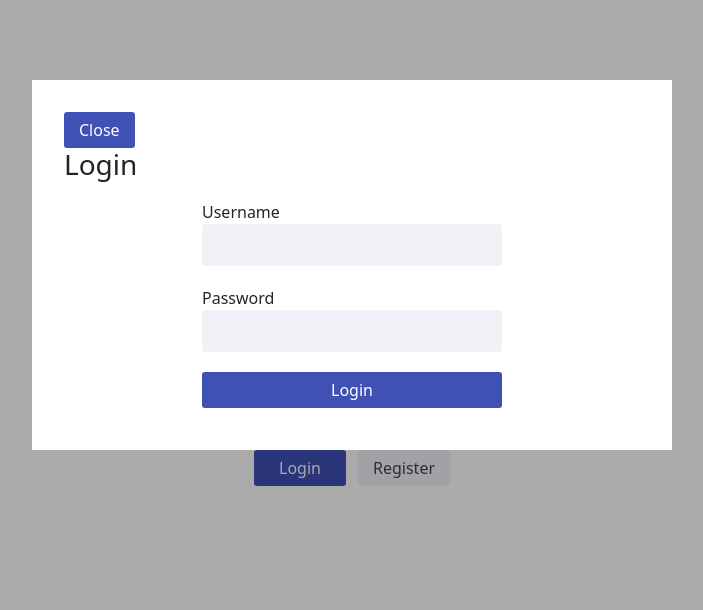
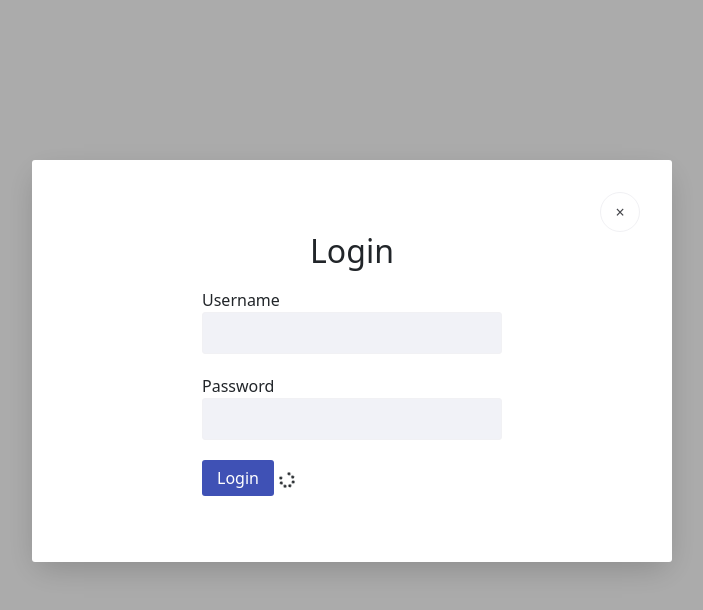
Before and after one commit to fernandoxu/x-bookshelf, a React (Create React App) app: page / in a window 1280 px wide. Both pictures are taken after a click on the button "Login". Shown: the top 610 px of the page, without its empty margins (288-991 px from the left). Built offline with nearby package versions, Linux system fonts and the light colour scheme.

Commit message:
✨ 02-adding styles finish

```diff
--- a/package.json
+++ b/package.json
@@ -13,6 +13,7 @@
     "bootstrap": "^5.2.0",
     "react": "^18.2.0",
     "react-dom": "^18.2.0",
+    "react-icons": "^4.4.0",
     "react-scripts": "5.0.1",
     "web-vitals": "^2.1.0"
   },
--- a/src/App.js
+++ b/src/App.js
@@ -5,10 +5,18 @@ import 'bootstrap/dist/css/bootstrap-reboot.css';
 import { Dialog } from '@reach/dialog';
 import '@reach/dialog/styles.css';
 
-import { Button, Input, CircleButton, FormGroup } from './components/lib';
+import {
+  Button,
+  Input,
+  CircleButton,
+  FormGroup,
+  Spinner,
+} from './components/lib';
+import { Modal, ModalContents, ModalOpenButton } from './components/modal';
 import { Logo } from './components/logo';
+import { cloneElement } from 'react';
 
-const LoginForm = ({ onSubmit, buttonText }) => {
+const LoginForm = ({ onSubmit, submitButton }) => {
   const handleSubmit = (e) => {
     e.preventDefault();
     const { username, password } = e.target.elements;
@@ -41,16 +49,15 @@ const LoginForm = ({ onSubmit, buttonText }) => {
         <label htmlFor='password'>Password</label>
         <Input id='password' />
       </FormGroup>
-      <FormGroup>
-        <Button type='submit'>{buttonText}</Button>
-      </FormGroup>
+      <div>
+        {cloneElement(submitButton, { type: 'submit' })}
+        <Spinner css={{ marginLeft: 5 }} />
+      </div>
     </form>
   );
 };
 
 function App() {
-  const [openModal, setOpenModal] = useState('none');
-
   const login = (formData) => {
     console.log('login', formData);
   };
@@ -80,40 +87,29 @@ function App() {
           gridGap: '0.75rem',
         }}
       >
-        <Button variant='primary' onClick={() => setOpenModal('login')}>
-          Login
-        </Button>
-
-        <Button variant='secondary' onClick={() => setOpenModal('register')}>
-          Register
-        </Button>
+        <Modal>
+          <ModalOpenButton>
+            <Button variant='primary'>Login</Button>
+          </ModalOpenButton>
+          <ModalContents aria-label='Login form' title='Login'>
+            <LoginForm
+              onSubmit={login}
+              submitButton={<Button variant='primary'>Login</Button>}
+            />
+          </ModalContents>
+        </Modal>
+        <Modal>
+          <ModalOpenButton>
+            <Button variant='secondary'>Register</Button>
+          </ModalOpenButton>
+          <ModalContents aria-label='Registration form' title='Register'>
+            <LoginForm
+              onSubmit={register}
+              submitButton={<Button variant='secondary'>Register</Button>}
+            />
+          </ModalContents>
+        </Modal>
       </div>
-      <Dialog aria-label='Login form' isOpen={openModal === 'login'}>
-        <div>
-          <Button
-            onClick={() => {
-              setOpenModal('none');
-            }}
-          >
-            Close
-          </Button>
-          <h3>Login</h3>
-          <LoginForm onSubmit={login} buttonText='Login' />
-        </div>
-      </Dialog>
-      <Dialog aria-label='Registration form' isOpen={openModal === 'register'}>
-        <div>
-          <Button
-            onClick={() => {
-              setOpenModal('none');
-            }}
-          >
-            Close
-          </Button>
-          <h3>Register</h3>
-          <LoginForm onSubmit={register} buttonText='Register' />
-        </div>
-      </Dialog>
     </div>
   );
 }
--- a/src/components/lib.js
+++ b/src/components/lib.js
@@ -1,13 +1,29 @@
-import styled from '@emotion/styled';
+import styled from '@emotion/styled/macro';
+import { keyframes } from '@emotion/react';
+import { Dialog as ReachDialog } from '@reach/dialog';
+import { FaSpinner } from 'react-icons/fa';
+
+import * as colors from '../styles/color';
+import * as mq from '../styles/media-queries';
+
+const spin = keyframes({
+  '0%': { transform: 'rotate(0deg)' },
+  '100%': { transform: 'rotate(360deg)' },
+});
+
+const Spinner = styled(FaSpinner)({
+  animation: `${spin} 1s linear infinite`,
+});
+Spinner.defaultProps = { 'aria-label': 'Loading' };
 
 const buttonVariants = {
   primary: {
-    background: '#3f51b5',
-    color: 'white',
+    background: colors.indigo,
+    color: colors.base,
   },
   secondary: {
-    background: '#f1f2f7',
-    color: '#434449',
+    background: colors.gray,
+    color: colors.text,
   },
 };
 
@@ -23,8 +39,8 @@ const Button = styled.button(
 
 const Input = styled.input({
   borderRadius: '3px',
-  border: '1px solid #f1f1f4',
-  background: '#f1f2f7',
+  border: `1px solid ${colors.gray10}`,
+  background: colors.gray,
   padding: '8px 12px',
 });
 
@@ -38,9 +54,20 @@ const CircleButton = styled.button({
   alignItems: 'center',
   justifyContent: 'center',
   background: 'white',
-  color: '#434449',
-  border: `1px solid #f1f1f4`,
+  color: colors.text,
+  border: `1px solid ${colors.gray10}`,
   cursor: 'pointer',
+});
+
+const Dialog = styled(ReachDialog)({
+  borderRadius: '3px',
+  paddingBottom: '3.5em',
+  boxShadow: '0 10px 30px -5px rgba(0, 0, 0, 0.2)',
+  margin: '20vh auto',
+  [mq.small]: {
+    width: '100%',
+    margin: '10vh auto',
+  },
 });
 
 const FormGroup = styled.div({
@@ -48,4 +75,4 @@ const FormGroup = styled.div({
   flexDirection: 'column',
 });
 
-export { Button, Input, CircleButton, FormGroup };
+export { Button, Input, CircleButton, Dialog, FormGroup, Spinner };
--- a/src/components/modal.js
+++ b/src/components/modal.js
@@ -1 +1,60 @@
+/** @jsxImportSource @emotion/react */
 import VisuallyHidden from '@reach/visually-hidden';
+import { useState, createContext, useContext, cloneElement } from 'react';
+
+import { Dialog, CircleButton } from './lib';
+
+const callAll =
+  (...fns) =>
+  (...args) =>
+    fns.forEach((fn) => fn?.(...args));
+
+const ModalContext = createContext();
+
+const Modal = (props) => {
+  const [isOpen, setIsOpen] = useState(false);
+
+  return <ModalContext.Provider value={[isOpen, setIsOpen]} {...props} />;
+};
+
+const ModalDismissButton = ({ children: child }) => {
+  const [, setIsOpen] = useContext(ModalContext);
+
+  return cloneElement(child, {
+    onClick: callAll(() => setIsOpen(false), child.props.onClick),
+  });
+};
+
+const ModalOpenButton = ({ children: child }) => {
+  const [, setIsOpen] = useContext(ModalContext);
+  return cloneElement(child, {
+    onClick: callAll(() => setIsOpen(true), child.props.onClick),
+  });
+};
+
+const ModalContentsBase = (props) => {
+  const [isOpen, setIsOpen] = useContext(ModalContext);
+
+  return (
+    <Dialog isOpen={isOpen} onDismiss={() => setIsOpen(false)} {...props} />
+  );
+};
+
+const ModalContents = ({ title, children, ...props }) => {
+  return (
+    <ModalContentsBase {...props}>
+      <div css={{ display: 'flex', justifyContent: 'flex-end' }}>
+        <ModalDismissButton>
+          <CircleButton>
+            <VisuallyHidden>Close</VisuallyHidden>
+            <span aria-hidden>×</span>
+          </CircleButton>
+        </ModalDismissButton>
+      </div>
+      <h3 css={{ textAlign: 'center', fontSize: '2em' }}>{title}</h3>
+      {children}
+    </ModalContentsBase>
+  );
+};
+
+export { Modal, ModalContents, ModalOpenButton, ModalDismissButton };
--- /dev/null
+++ b/src/styles/color.js
@@ -0,0 +1,13 @@
+export const base = 'white';
+export const text = '#434449';
+export const gray = '#f1f2f7';
+export const gray10 = '#f1f1f4';
+export const gray20 = '#e4e5e9';
+export const gray80 = '#6f7077';
+export const indigo = '#3f51b5';
+export const indigoDarken10 = '#364495';
+export const indigoLighten80 = '#b7c1f8';
+export const yellow = '#ffc107';
+export const green = '#4caf50';
+export const danger = '#ef5350';
+export const orange = 'orange';
--- /dev/null
+++ b/src/styles/media-queries.js
@@ -0,0 +1,3 @@
+export const large = '@media (min-width: 1200px)';
+export const medium = '@media (min-width: 992px) and (max-width: 1199px)';
+export const small = '@media (max-width: 991px)';
```
Also changed, not shown: 1 other file (tests, documents, lock files or other folders).
